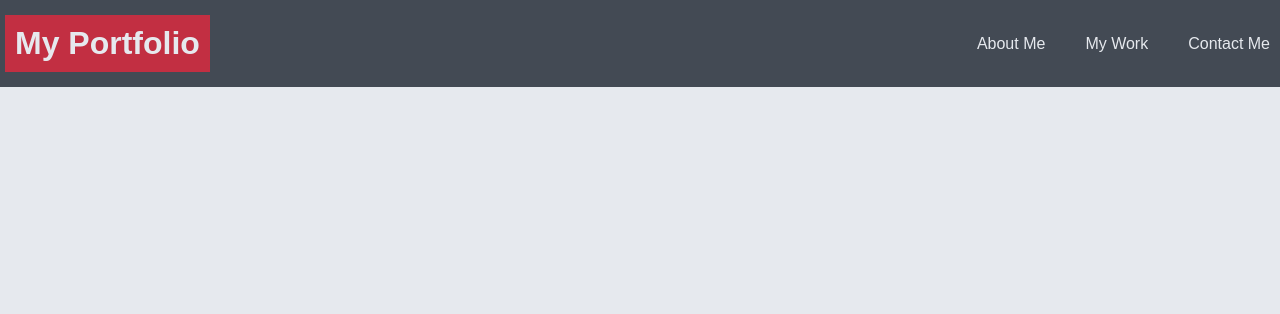
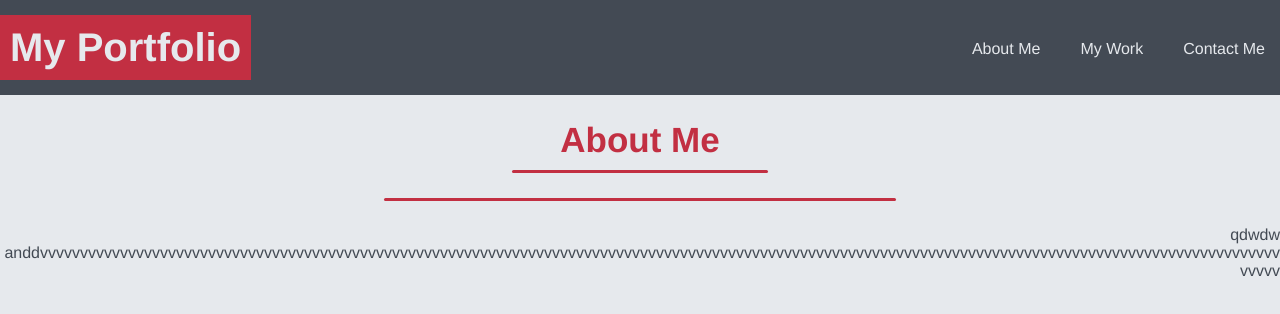
Before and after one commit to LWSE13/Lees-Programming-Portfolio, a plain HTML site: page index.html in a window 1280 px wide. Drawn offline with Linux system fonts and the light colour scheme.

Commit message:
added header 2 and decorative line styling. Begun work on paragraphs

```diff
--- a/assets/css/style.css
+++ b/assets/css/style.css
@@ -1,7 +1,7 @@
 /*declares pseudo-variables to be used throughout my stylesheet*/
 :root {
     --pri-colour: #c22f42;
-    --sec-colour: rgb(230,233,238);
+    --sec-colour: #e6e9ed;
     --acc-colour: #434a54;
     }
 
@@ -9,21 +9,23 @@
     background-color: var(--sec-colour);
     padding: 0;
     margin: 0;
-    font-family: Arial, Helvetica, sans-serif;
+    font-family: Helvetica, Arial, sans-serif;
+    max-width: 100%;
+
 }
 
 header {
     background-color: var(--acc-colour);
-    padding: 10px;
+    padding: 15px;
 
 }
 h1 {
     background-color: var(--pri-colour);
     color: var(--sec-colour);
-    border: 5px solid var(--acc-colour);
     padding: 10px;
     display: inline-block;
-    margin-left: -10px;
+    margin-left: -15px;
+    font-size: 40px;
 }
 
 nav {
@@ -52,3 +54,40 @@ nav ul li {
     background-color: var(--acc-colour);
     text-decoration: none;
 }
+
+.sub-Heading1 {
+    color: var(--pri-colour);
+    text-align: center;
+    font-size: 35px;
+    margin-top: 25px;
+    margin-bottom: 10px;
+}
+
+.line1 {
+    width: 20%;
+    padding-bottom: 3px;
+    background-color: var(--pri-colour);
+    margin: 0 auto;
+    border-radius: 2px;
+}
+
+.line2 {
+    width: 40%;
+    padding-bottom: 3px;
+    background-color: var(--pri-colour);
+    margin: 25px auto;
+    border-radius: 2px;
+}
+
+.paragraph1{
+    display: flex;
+    flex-direction: row-reverse;
+    overflow-wrap: break-word;
+    color: var(--acc-colour);
+    width: 150%;
+
+}
+
+p {
+    text-align: right
+}
--- a/index.html
+++ b/index.html
@@ -26,6 +26,15 @@
         </nav>
     </header>
 
+<section>
+    <h2 class="sub-Heading1">About Me</h2>
+    <div class="line1"></div>
+    <div class="line2"></div>
+    <div class="paragraph1">
+        <p>qdwdw anddvvvvvvvvvvvvvvvvvvvvvvvvvvvvvvvvvvvvvvvvvvvvvvvvvvvvvvvvvvvvvvvvvvvvvvvvvvvvvvvvvvvvvvvvvvvvvvvvvvvvvvvvvvvvvvvvvvvvvvvvvvvvvvvvvvvvvvvvvvvvvvvvvvvvvvvvvvvvvvvv</p>
+    </div>
+</section>
+
 
 </body>
 </html>
```
